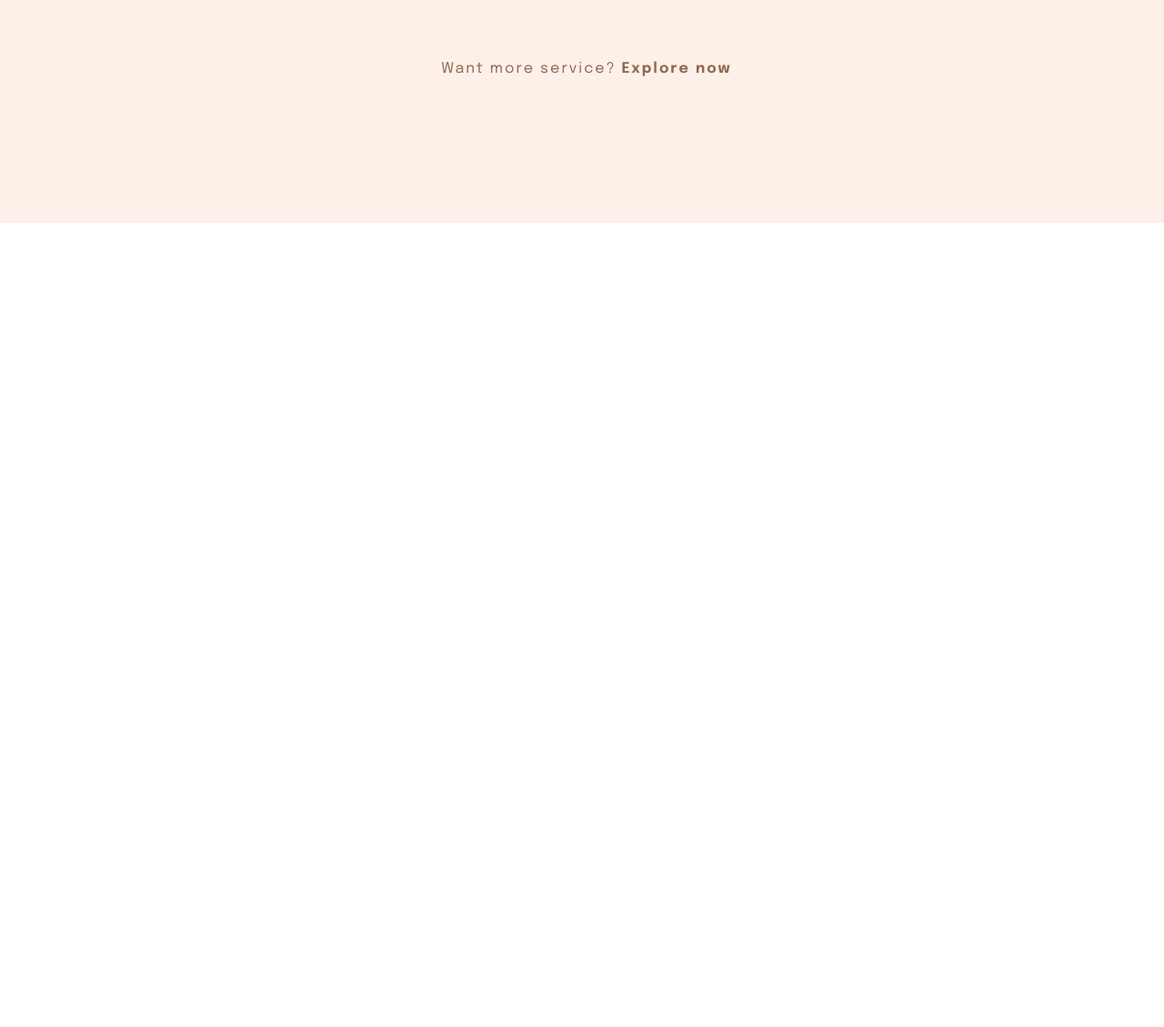
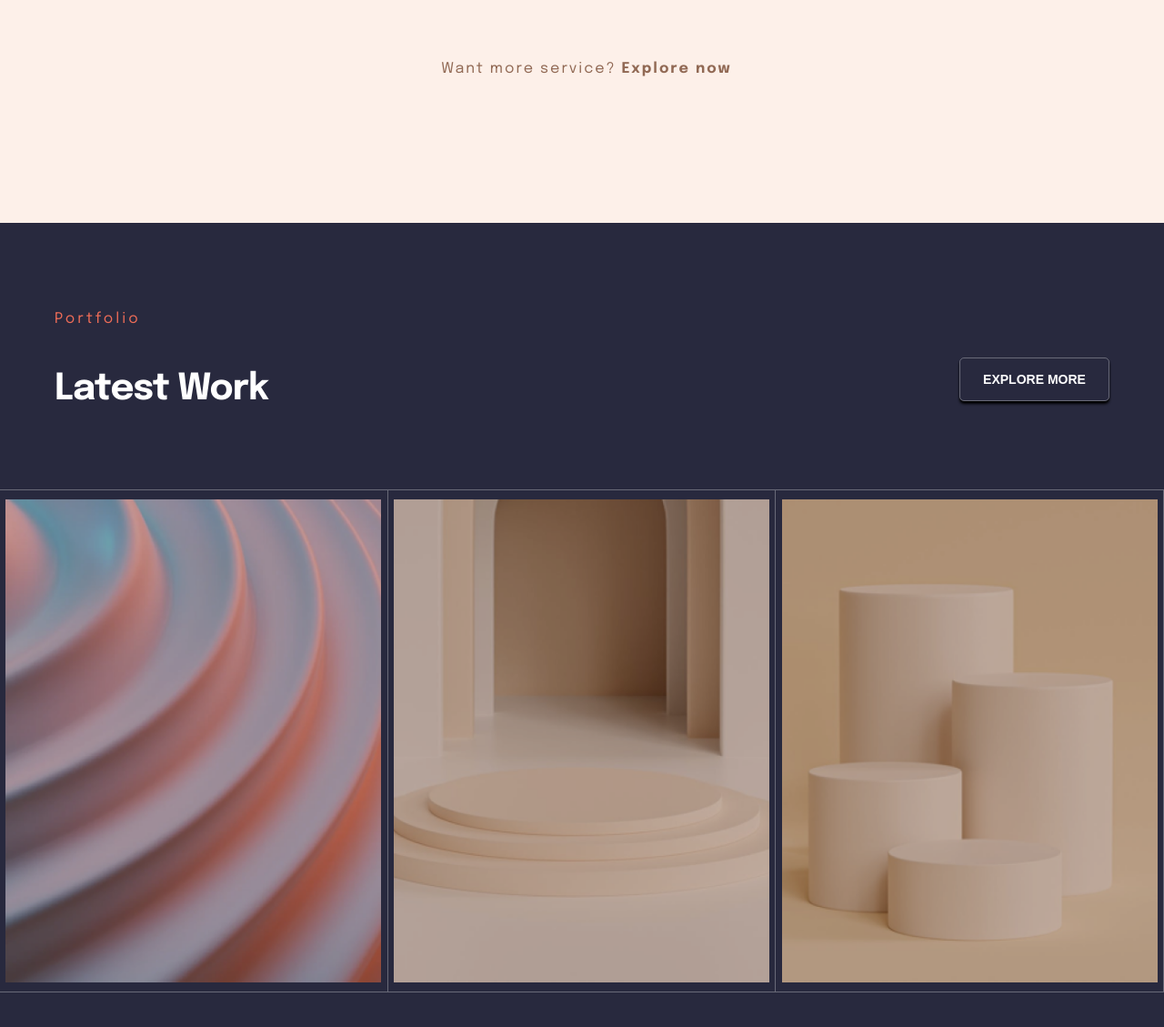
Before and after one commit to RiakhinEvgeniy/simple-site, a plain HTML site: page views/index.html in a window 1280 px wide. Shown: the part 1389-2518 px from the top of the page at 91% size. Before the commit the page ends 1634 px from the top, so only its background shows below. Drawn offline with Linux system fonts and the light colour scheme; a web font is replaced by a local one.

Commit message:
ADD: Portfolio with header, title and images.

```diff
--- a/styles/mainPage.scss
+++ b/styles/mainPage.scss
@@ -130,7 +130,7 @@ $cardTextColor: rgba(133, 90, 68, 0.9);
 
     .question {
         color: $darkBraunColor;
-        font-size: 56px;
+        font-size: 50px;
         font-weight: bolder;
         width: 425px;
         line-height: 64px;
@@ -218,3 +218,74 @@ $cardTextColor: rgba(133, 90, 68, 0.9);
         }
     }
 }
+
+.portfolio {
+    background-color: $darkBlueColor;
+    display: flex;
+    padding: 90px 0;
+    flex-direction: column;
+    // border: 1px solid red;
+
+    &_wrapper {
+        display: flex;
+        flex-direction: column;
+    }
+
+    &_header {
+        // border: 1px solid wheat;
+        display: flex;
+        justify-content: space-between;
+        align-items: end;
+
+    }
+
+    &_text {
+        color: white;
+        font-size: 40px;
+        font-weight: bolder;
+        letter-spacing: -1px;
+    }
+
+    &_title {
+        // border: 1px solid white;
+        display: flex;
+        flex-direction: column;
+        align-items: start;
+        gap: 40px;
+    }
+
+    &_box-img {
+        // border: 1px solid white;
+        padding: 90px 0;
+        display: flex;
+    }
+
+    &_img {
+        display: flex;
+        justify-content: center;
+        // align-items: center;
+        padding: 10px 0;
+        border: 1px solid rgba(255, 255, 255, 0.3);
+        width: 33.333%;
+
+        &:first-child {
+            border-right: none;
+            border-left: none;
+        }
+
+        &:last-child {
+            border-left: none;
+        }
+    }
+
+    .img {
+        width: 97%;
+    }
+}
+
+.service_btn {
+    width: 165px;
+    height: 48px;
+    font-size: 14px;
+    margin-bottom: 7px;
+}
--- a/views/index.html
+++ b/views/index.html
@@ -57,7 +57,8 @@
                     </div>
                     <p class="card_text-design">Design</p>
                 </div>
-                <p class="card_text">Agency is a business you hire to outsource your digital marketing efforts, instead of handling in-house.</p>
+                <p class="card_text">Agency is a business you hire to outsource your digital marketing efforts, instead
+                    of handling in-house.</p>
                 <div class="card_box">
                     <button type="button" class="card_btn">+</button>
                     <p class="card_text-learn">Learn more</p>
@@ -71,7 +72,8 @@
                     </div>
                     <p class="card_text-design">Development</p>
                 </div>
-                <p class="card_text">Hire to outsource your digital marketing efforts, instead of handling in-house can provide your business.</p>
+                <p class="card_text">Hire to outsource your digital marketing efforts, instead of handling in-house can
+                    provide your business.</p>
                 <div class="card_box">
                     <button type="button" class="card_btn">+</button>
                     <p class="card_text-learn">Learn more</p>
@@ -80,6 +82,30 @@
         </div>
         <div class="service_footer wrapper">
             <p class="card_text">Want more service? <a class="service_footer-link" href=""><b>Explore now</b></a></p>
+        </div>
+    </section>
+
+    <section class="portfolio">
+        <div class="portfolio_wrapper wrapper">
+            <div class="portfolio_header">
+                <div class="portfolio_title">
+                    <p class="orange-text">Portfolio</p>
+                    <p class="portfolio_text">Latest Work</p>
+                </div>
+                <button type="button" class="button service_btn">Explore more</button>
+            </div>
+        </div>
+        <div class="portfolio_box-img">
+            <div class="portfolio_img">
+                <img src="../src/portfolio_sofa.png" alt="sofa" class="img">
+            </div>
+
+            <div class="portfolio_img">
+                <img src="../src/portfolio_keyboard.png" alt="keyboard" class="img">
+            </div>
+            <div class="portfolio_img">
+                <img src="../src/portfolio_work_media.png" alt="work_media" class="img">
+            </div>
         </div>
     </section>
 
```
Also changed, not shown: src/portfolio_keyboard.png (added), src/portfolio_sofa.png (added), src/portfolio_work_media.png (added), styles/mainPage.css, 1 other file.
